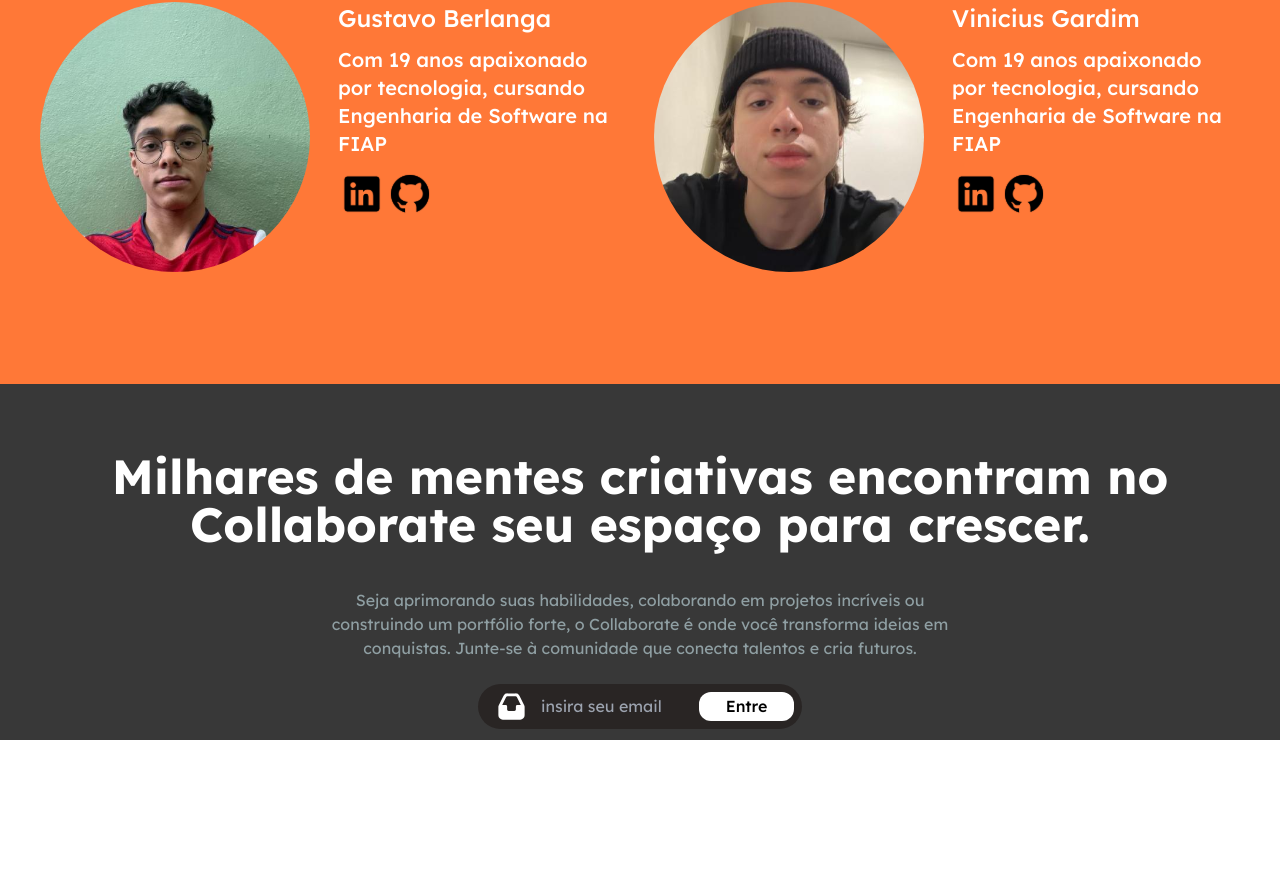
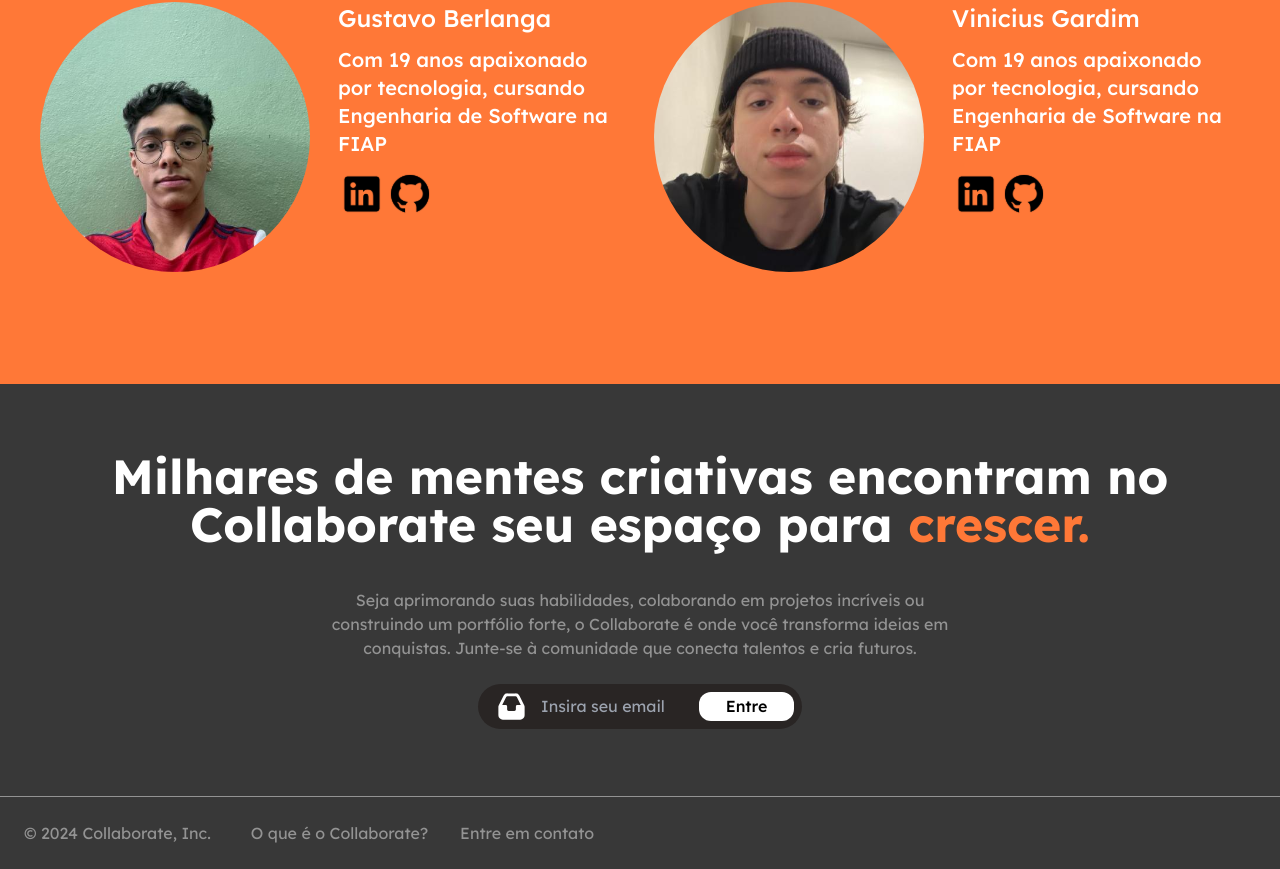
Before and after one commit to Berla1/collaborate-front, a React (Vite) app: page / in a window 1280 px wide. Shown: the part 2621-3490 px from the top of the page. Before the commit the page ends 3361 px from the top, so only its background shows below. Built offline with nearby package versions, Linux system fonts and the light colour scheme; a web font is replaced by a local one.

Commit message:
ajuste nas pastas e começando footer

```diff
--- a/index.html
+++ b/index.html
@@ -7,6 +7,7 @@
     <link rel="preconnect" href="https://fonts.gstatic.com" crossorigin>
    <link href="https://fonts.googleapis.com/css2?family=Lexend:wght@100..900&family=Trispace:wght@100..800&display=swap" rel="stylesheet">
    <link rel="shortcut icon" href="src/assets/logo-menor.png" type="image/x-icon">
+   <link rel="stylesheet" href="src/index.css">
     <title>Collaborate</title>
   </head>
   <body>
--- /dev/null
+++ b/src/components/Entrar/index.jsx
@@ -0,0 +1,19 @@
+import Input from "../Input";
+
+const Entrar = () => {
+    return (
+        <section className="flex justify-center items-center min-h-[300px]  my-14 ">
+            <div className="flex flex-col justify-center items-center text-center w-[1135px] gap-6">
+                <h1 className="text-white text-5xl font-bold mb-4 ">
+                    Milhares de mentes criativas encontram no Collaborate seu espaço para <span className="text-[#FF7837]">crescer.</span>
+                </h1>
+                <p className="text-[#939393] w-[637px]">
+                    Seja aprimorando suas habilidades, colaborando em projetos incríveis ou construindo um portfólio forte, o Collaborate é onde você transforma ideias em conquistas. Junte-se à comunidade que conecta talentos e cria futuros.
+                </p>
+                <Input/>
+            </div>
+        </section>
+    );
+}
+
+export default Entrar;
--- a/src/components/Footer/index.jsx
+++ b/src/components/Footer/index.jsx
@@ -1,19 +1,17 @@
-import Input from "../../components/Input";
-
 const Footer = () => {
-    return (
-        <footer className="flex justify-center items-center min-h-[300px]  mt-14 ">
-            <div className="flex flex-col justify-center items-center text-center w-[1135px] gap-6">
-                <h1 className="text-white text-5xl font-bold mb-4 ">
-                    Milhares de mentes criativas encontram no Collaborate seu espaço para crescer.
-                </h1>
-                <p className="text-[#8F9FA3] w-[637px]">
-                    Seja aprimorando suas habilidades, colaborando em projetos incríveis ou construindo um portfólio forte, o Collaborate é onde você transforma ideias em conquistas. Junte-se à comunidade que conecta talentos e cria futuros.
-                </p>
-                <Input/>
-            </div>
-        </footer>
-    );
-}
+  return (
+    <footer className="flex text-[#939393] border-[#939393] border-t p-6 ">
+      <div>
+        <h4>© 2024 Collaborate, Inc.</h4>
+      </div>
+      <div>
+        <ul className="flex gap-8 mx-10">
+          <li className="hover:underline hover:cursor-pointer">O que é o Collaborate?</li>
+          <li className="hover:underline hover:cursor-pointer">Entre em contato</li>
+        </ul>
+      </div>
+    </footer>
+  );
+};
 
 export default Footer;
--- a/src/components/Input/index.jsx
+++ b/src/components/Input/index.jsx
@@ -24,7 +24,7 @@
 
       <input
         type="text"
-        placeholder="insira seu email"
+        placeholder="Insira seu email"
         className="flex-1 bg-[#292524] text-white text-base outline-none border-none pl-3 max-w-[170px]"
       />
 
--- a/src/index.css
+++ b/src/index.css
@@ -5,3 +5,13 @@
 *{
     font-family: "Lexend", sans-serif;
 }
+
+::-webkit-scrollbar-track {
+    background-color: #383838;
+  }
+
+::-webkit-scrollbar-thumb {
+    color: #FF7837;
+    border-radius: 5px;
+    cursor: pointer;
+}
--- a/src/components/Landing/index.jsx
+++ b/src/pages/Home/Landing/index.jsx
@@ -1,5 +1,5 @@
-import Botao from "../Botao";
-import Saly from "../../assets/saly-38.svg";
+import Botao from "../../../components/Botao";
+import Saly from "../../../assets/saly-38.svg";
 
 const Landing = () => {
   return (
--- a/src/components/OCollaborate/index.jsx
+++ b/src/pages/Home/OCollaborate/index.jsx
@@ -1,6 +1,6 @@
-import Joia from "../../assets/joia-3d.svg";
-import Play from "../../assets/play-3d.svg";
-import Chat from "../../assets/chat-3d.svg";
+import Joia from "../../../assets/joia-3d.svg";
+import Play from "../../../assets/play-3d.svg";
+import Chat from "../../../assets/chat-3d.svg";
 
 const OCollaborate = () => {
     return (
--- a/src/pages/Home/index.jsx
+++ b/src/pages/Home/index.jsx
@@ -1,7 +1,8 @@
 import Nav from "../../components/Nav";
-import SobreNos from "../../components/SobreNos";
-import Landing from "../../components/Landing";
-import OCollaborate from "../../components/OCollaborate";
+import SobreNos from "../Home/SobreNos";
+import Landing from "../Home/Landing";
+import OCollaborate from "../Home/OCollaborate";
+import Entrar from "../../components/Entrar";
 import Footer from "../../components/Footer";
 
 const Home = () => {
@@ -15,6 +16,7 @@
       <OCollaborate />
     </main>
       <SobreNos />
+      <Entrar/>
       <footer>
         <Footer/>
       </footer>
```
Also changed, not shown: src/pages/Home/SobreNos/index.jsx (renamed from src/components/SobreNos/index.jsx, +4 -4 lines).
